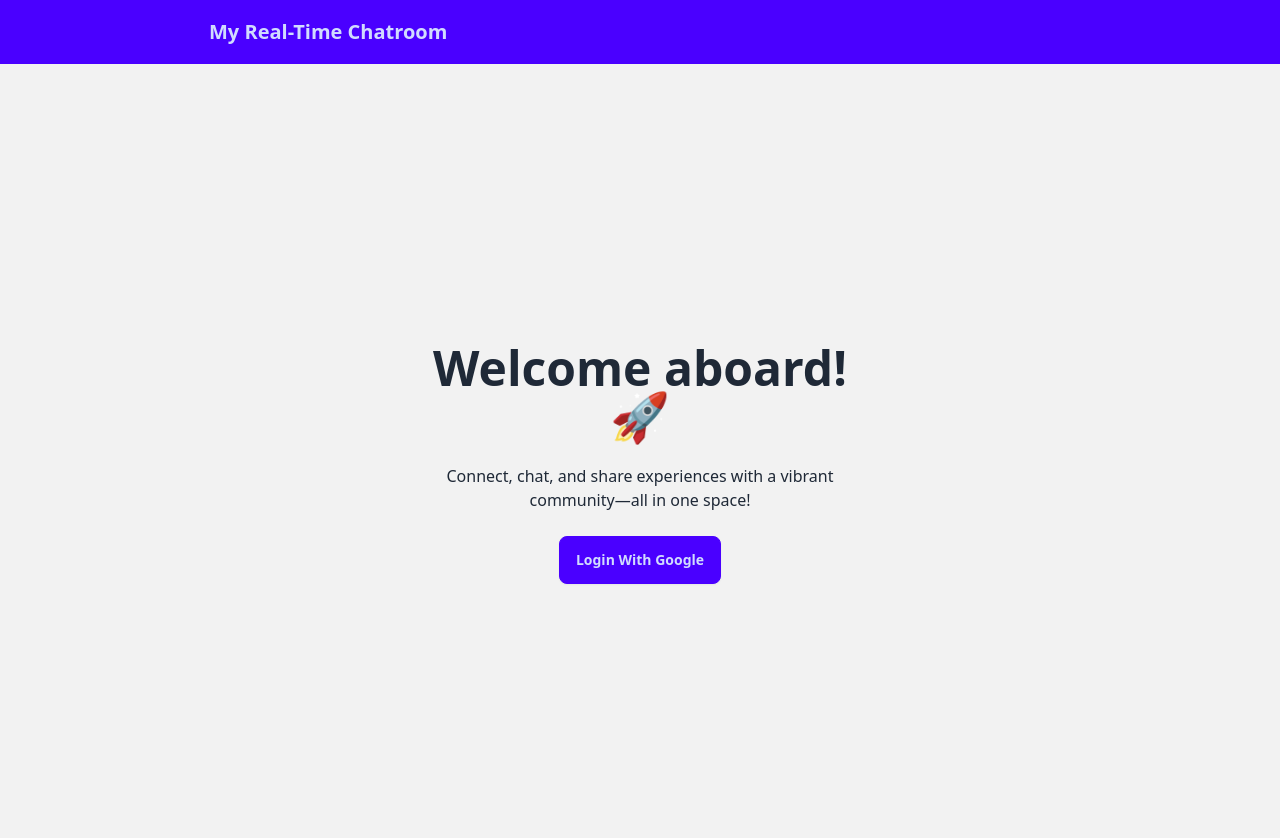
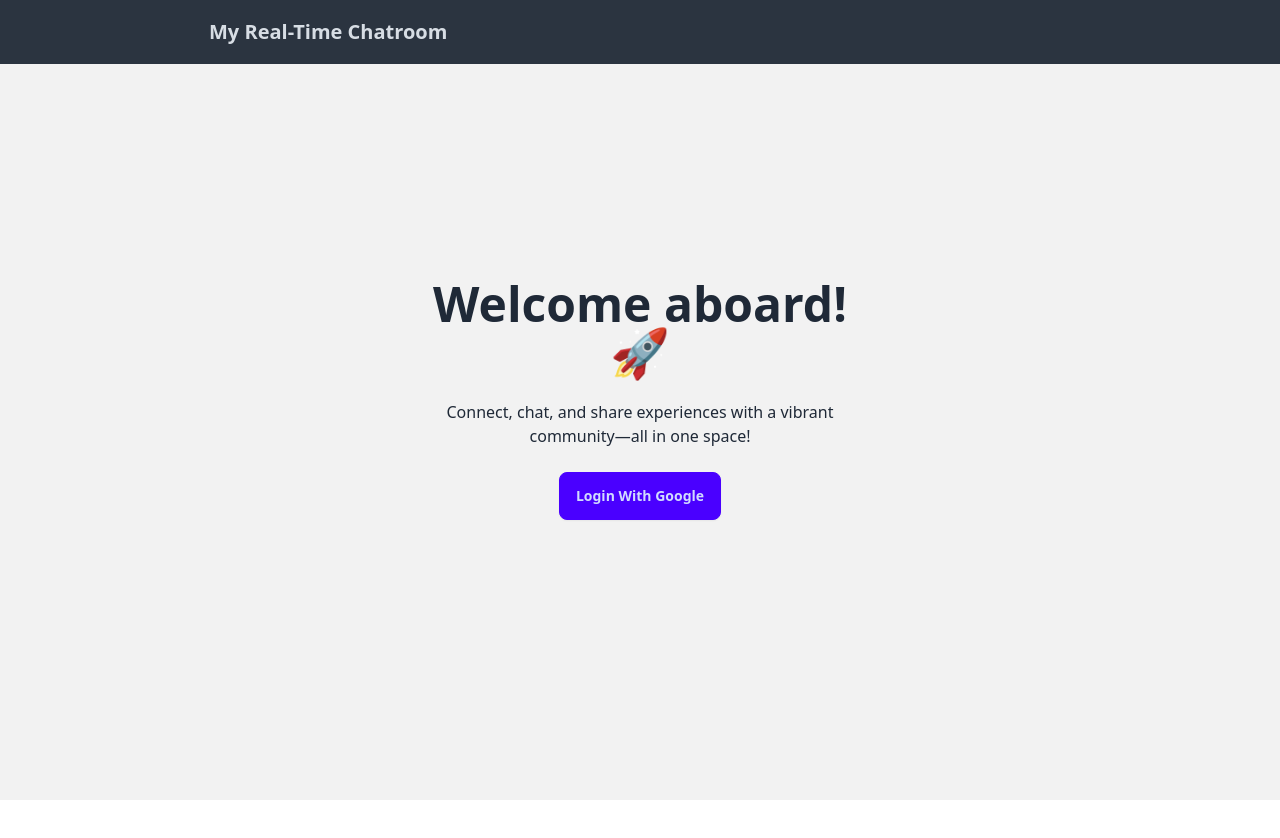
Before and after one commit to DaveMK1/My_real-time_chatroom, a React (Vite) app in the folder vite-project/: page / in a window 1280 px wide. Shown: the top 838 px of the page. After the commit the page ends 800 px from the top, so only its background shows below. Built offline with nearby package versions, Linux system fonts and the light colour scheme; no server answers.

Commit message:
sending messages

```diff
--- a/vite-project/src/components/Navbar.jsx
+++ b/vite-project/src/components/Navbar.jsx
@@ -12,9 +12,9 @@ const Navbar = () => {
   }
 
   return (
-    <div className="navbar bg-primary text-primary-content">
+    <div className="navbar fixed z-10 bg-neutral text-neutral-content">
 <div className="containerWrap flex justify-between">
-  <a className="btn btn-ghost text-xl">My Real-Time Chatroom</a>
+  <a className="btn btn-ghost normal-case text-xl">My Real-Time Chatroom</a>
   {currentUser ? <button onClick={handleLogout}>Logout</button> : ""}
 </div>
     </div>
```
